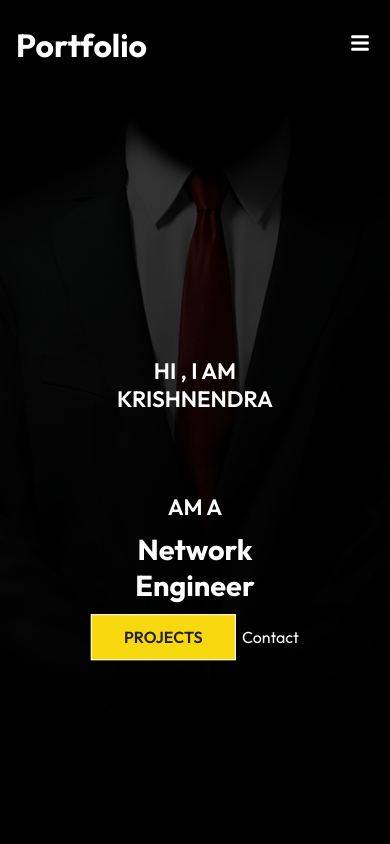
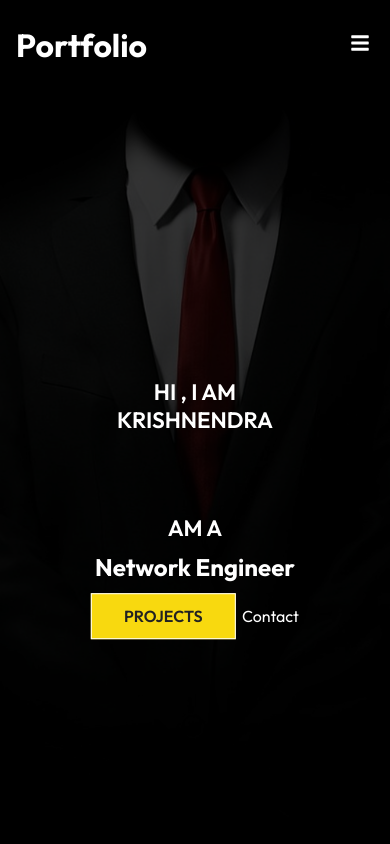
Before and after one commit to krishnendra007/portfolio, a React (Create React App) app: page / in a window 390 px wide. Shown: the top 844 px of the page. Built offline with nearby package versions, Linux system fonts and the light colour scheme.

Commit message:
Update HeroImgStyles.css

```diff
--- a/src/components/HeroImgStyles.css
+++ b/src/components/HeroImgStyles.css
@@ -58,7 +58,7 @@
 
 @media screen and (max-width :640px){
     .hero .content h1{
-        font-size: 1.8rem;
+        font-size: 1.5rem;
     }
 
     .hero .content p{
```
